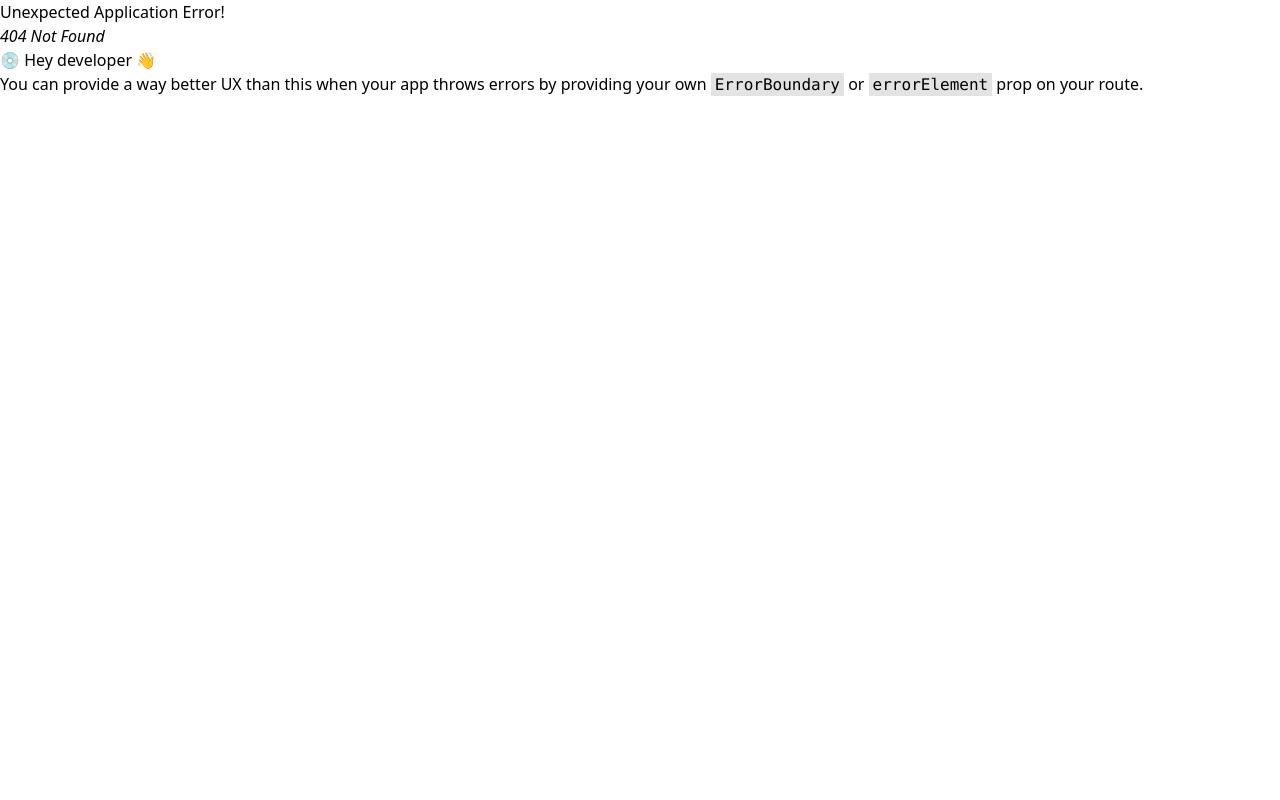
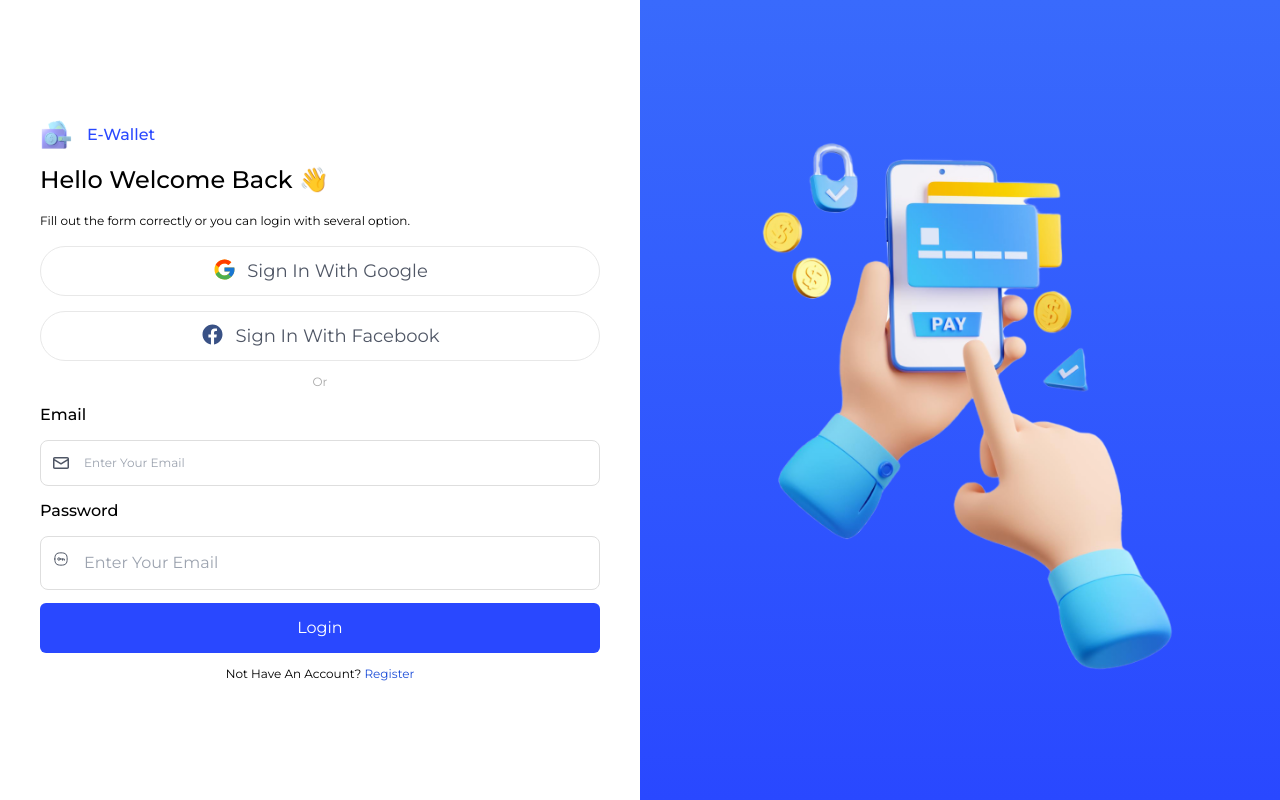
Before and after one commit to ridwanbahtiar15/E-Wallet-Frontend, a React (Vite) app: page /login in a window 1280 px wide. Before the commit this address had no page. Built offline with nearby package versions, Linux system fonts and the light colour scheme.

Commit message:
init login page

```diff
--- a/src/pages/Register.jsx
+++ b/src/pages/Login.jsx
@@ -13,8 +13,8 @@ function register() {
               <img src="/svg/Money-Wallet-logo.svg" alt="e-wallet-logo" />
               <h1 className="text-[#2948FF] font-medium">E-Wallet</h1>
             </div>
-            <p className="text-lg md:text-2xl font-medium">Start Accessing Banking Needs With All Devices and All Platforms With 30.000+ Users</p>
-            <p className="text-xs md:leading-6 font-normal">Transfering money is eassier than ever, you can access Zwallet wherever you are. Desktop, laptop, mobile phone? we cover all of that for you!</p>
+            <p className="text-lg md:text-2xl font-medium">Hello Welcome Back 👋</p>
+            <p className="text-xs md:leading-6 font-normal">Fill out the form correctly or you can login with several option.</p>
             <div className="flex gap-[15px] justify-center md:flex-col">
               <button className="flex flex-1 border border-[#E8E8E8] bg-white h-[51px] p-[10px] gap-[10px] rounded-full justify-center hover:bg-slate-200">
                 <svg width="25" height="25" viewBox="0 0 25 25" fill="none" xmlns="http://www.w3.org/2000/svg">
@@ -95,36 +95,13 @@ function register() {
                   </svg>
                   <input type="password" placeholder="Enter Your Email" name="email" className="flex-1 outline-none text- font-normal text-[#4F5665]" />
                 </div>
-                <p className="text-base font-medium">Confirm Password</p>
-                <div className="flex gap-[15px] px-3 py-[14px] border border-[#DEDEDE] rounded-lg bg-#FCFDFE">
-                  <svg width="16" height="16" viewBox="0 0 16 16" fill="none" xmlns="http://www.w3.org/2000/svg">
-                    <path
-                      fill-rule="evenodd"
-                      clip-rule="evenodd"
-                      d="M7.12583 7.99932C7.12583 8.68132 6.57316 9.23398 5.89116 9.23398C5.20916 9.23398 4.65649 8.68132 4.65649 7.99932C4.65649 7.31732 5.20916 6.76465 5.89116 6.76465H5.89316C6.57449 6.76532 7.12583 7.31798 7.12583 7.99932Z"
-                      stroke="#4F5665"
-                      stroke-linecap="round"
-                      stroke-linejoin="round"
-                    />
-                    <path d="M7.12787 8H11.3399V9.23467" stroke="#4F5665" stroke-linecap="round" stroke-linejoin="round" />
-                    <path d="M9.45467 9.23467V8" stroke="#4F5665" stroke-linecap="round" stroke-linejoin="round" />
-                    <path
-                      fill-rule="evenodd"
-                      clip-rule="evenodd"
-                      d="M1.83325 7.99967C1.83325 3.37501 3.37525 1.83301 7.99992 1.83301C12.6246 1.83301 14.1666 3.37501 14.1666 7.99967C14.1666 12.6243 12.6246 14.1663 7.99992 14.1663C3.37525 14.1663 1.83325 12.6243 1.83325 7.99967Z"
-                      stroke="#4F5665"
-                      stroke-linecap="round"
-                      stroke-linejoin="round"
-                    />
-                  </svg>
-                  <input type="password" placeholder="Enter Your Email" name="email" className="flex-1 outline-none text-xs font-normal text-[#4F5665]" />
-                </div>
-                <button className="w-full p-[10px] h-[50px] text-white bg-[#2948FF] hover:bg-blue-700 rounded-md">Register</button>
+
+                <button className="w-full p-[10px] h-[50px] text-white bg-[#2948FF] hover:bg-blue-700 rounded-md">Login</button>
                 <p className="text-center font-normal text-xs">
-                  Have An Account?{" "}
+                  Not Have An Account?{" "}
                   <span>
                     <Link to="/login" className="text-blue-700">
-                      Login
+                      Register
                     </Link>
                   </span>
                 </p>
@@ -133,7 +110,7 @@ function register() {
           </div>
         </div>
         <div className="hidden md:bg-cover md:flex md:flex-initial md:w-1/3 lg:w-1/2 h-full md:bg-gradient-to-b md:from-[#396AFC] md:to-[#2948FF] md:justify-center md:items-center">
-          <img src="/img/register-side.png" alt="register-img" className="place-self-center object-contain" />
+          <img src="/img/login-side.png" alt="login-img" className="place-self-center object-contain" />
         </div>
       </div>
     </>
--- a/src/router.jsx
+++ b/src/router.jsx
@@ -1,11 +1,11 @@
 import { createBrowserRouter } from "react-router-dom";
 
-import Register from "./pages/register";
+import Login from "./pages/Login";
 
 const router = createBrowserRouter([
   {
-    path: "/register",
-    element: <Register />,
+    path: "/login",
+    element: <Login />,
     // errorElement: "",
   },
 ]);
```
Also changed, not shown: public/img/login-side.png (added).
